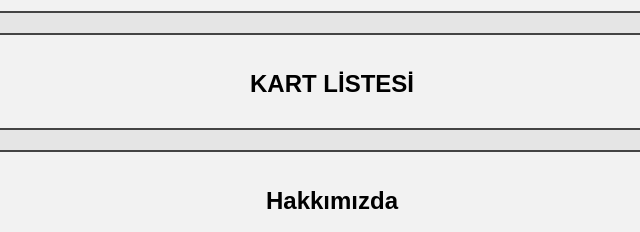
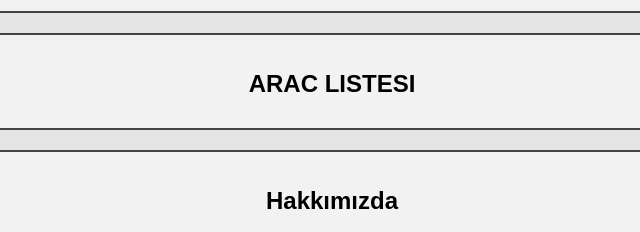
Before and after one commit to BedirhanGokyer/toyotaapivericekme, a plain HTML site: page index.html in a window 1280 px wide. Shown: the part 388-620 px from the top of the page, 308-948 px from the left. Drawn offline with Linux system fonts and the light colour scheme.

Commit message:
Fix HTML formatting and structure

```diff
--- a/index.html
+++ b/index.html
@@ -31,7 +31,7 @@
         <p id="bilgiendirmeekranı"></p>
       </div>
       <div class="araclar">
-        <h2>KART LİSTESİ</h2>
+        <h2>ARAC LISTESI</h2>
         <div class="arackartları"></div>
       </div>
       <div class="detaypaneli">
```
